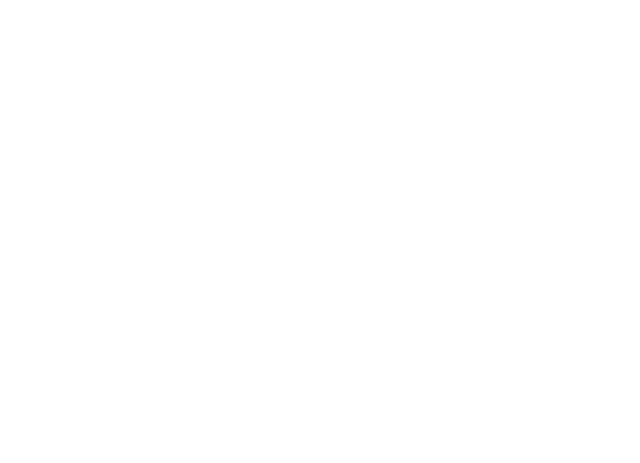
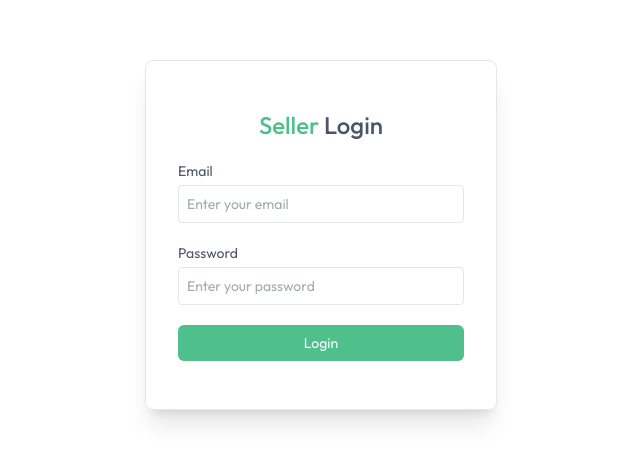
Before and after one commit to Ranita-Magar/full-stack-grocery-delivery-website-using-mern-stack, a React (Vite) app in the folder client/: page /seller in a window 1280 px wide. Before the commit this address had no page. Shown: the part 165-628 px from the top of the page, without its empty margins (319-959 px from the left). Built offline with nearby package versions, Linux system fonts and the light colour scheme.

Commit message:
Created Seller Login Page

```diff
--- a/client/src/App.jsx
+++ b/client/src/App.jsx
@@ -12,10 +12,11 @@
 import Cart from "./pages/Cart";
 import AddAddress from "./pages/AddAddress";
 import MyOrders from "./pages/MyOrders";
+import SellerLogin from "./components/seller/SellerLogin";
 
 const App = () => {
   const isSellerPath = useLocation().pathname.includes("seller");
-  const { showUserLogin } = useAppContext();
+  const { showUserLogin, isSeller } = useAppContext();
 
   return (
     <div>
@@ -35,6 +36,10 @@
           <Route path="/cart" element={<Cart />} />
           <Route path="/add-address" element={<AddAddress />} />
           <Route path="/my-orders" element={<MyOrders />} />
+          <Route
+            path="/seller"
+            element={isSeller ? null : <SellerLogin />}
+          ></Route>
         </Routes>
       </div>
       {!isSellerPath && <Footer />}
--- /dev/null
+++ b/client/src/components/seller/SellerLogin.jsx
@@ -0,0 +1,61 @@
+import React, { useEffect, useState } from "react";
+import { useAppContext } from "../../context/AppContext";
+
+const SellerLogin = () => {
+  const { isSeller, setIsSeller, navigate } = useAppContext();
+  const [email, setEmail] = useState("");
+  const [password, setPassword] = useState("");
+
+  useEffect(() => {
+    if (isSeller) {
+      navigate("/seller");
+    }
+  }, [isSeller]);
+
+  const onSubmitHandler = async (event) => {
+    event.preventDefault();
+    setIsSeller(true);
+  };
+
+  return (
+    !isSeller && (
+      <form
+        onSubmit={onSubmitHandler}
+        className="min-h-screen flex items-center text-sm text-gray-600"
+      >
+        <div className="flex flex-col gap-5 m-auto items-start p-8 py-12 min-w-80 sm:min-w-88 rounded-lg shadow-xl border border-gray-200">
+          <p className="text-2xl font-medium m-auto">
+            <span className="text-primary">Seller </span> Login
+          </p>
+          <div className="w-full">
+            <p>Email</p>
+            <input
+              onChange={(e) => setEmail(e.target.value)}
+              value={email}
+              type="email"
+              placeholder="Enter your email"
+              className="border border-gray-200 rounded w-full p-2 mt-1 outline-primary"
+              required
+            />
+          </div>
+          <div className="w-full">
+            <p>Password</p>
+            <input
+              onChange={(e) => setPassword(e.target.value)}
+              value={password}
+              type="password"
+              placeholder="Enter your password"
+              className="border border-gray-200 rounded w-full p-2 mt-1 outline-primary"
+              required
+            />
+          </div>
+          <button className="bg-primary text-white w-full py-2 rounded-md cursor-pointer">
+            Login
+          </button>
+        </div>
+      </form>
+    )
+  );
+};
+
+export default SellerLogin;
```
